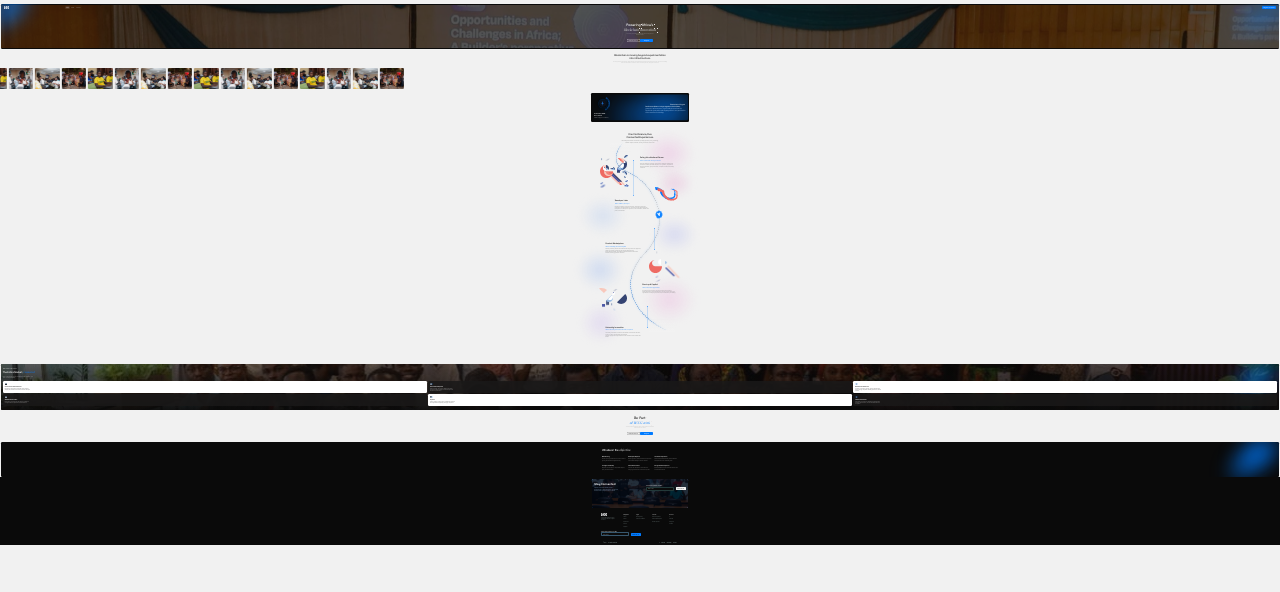
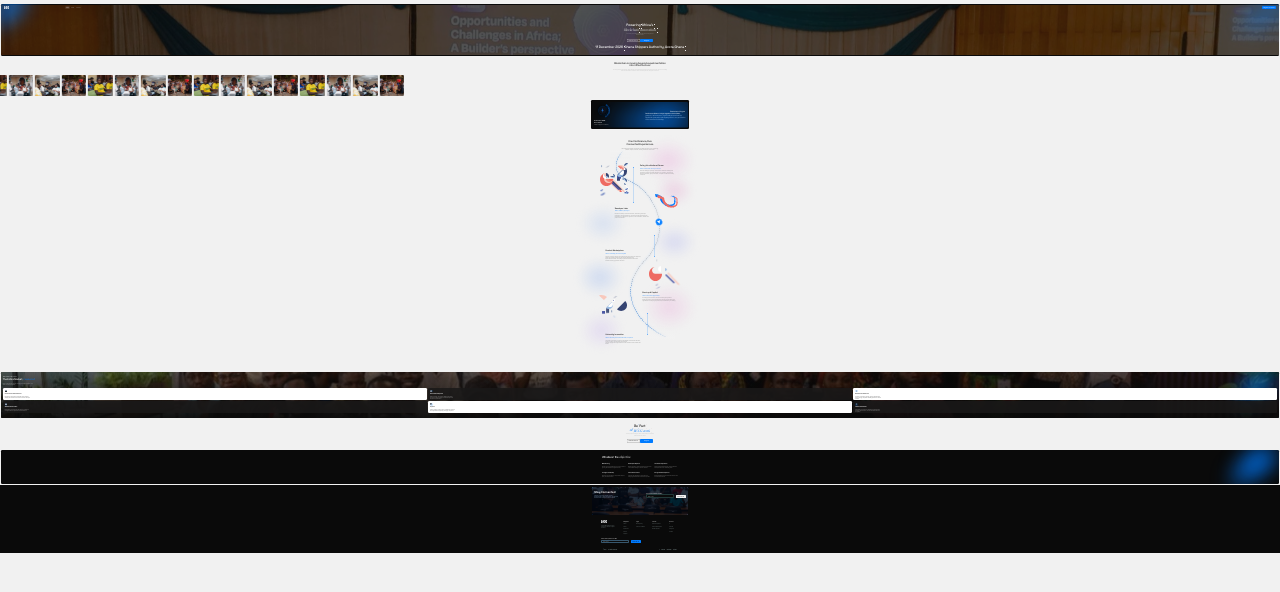
Before and after one commit to TheBuilderCircle/bcc-website-, a Next.js app: page / in a window 1280 px wide. Shown: the top 592 px of the page. Built offline with nearby package versions, Linux system fonts and the light colour scheme; a web font is replaced by a local one.

Commit message:
Add date and event information to Hero component

```diff
--- a/components/sections/home/Hero.tsx
+++ b/components/sections/home/Hero.tsx
@@ -47,6 +47,11 @@ export default function Hero() {
             Register
           </Button>
         </div>
+        <div className="flex flex-col items-center">
+            <span className="whitespace-nowrap font-space-grotesk text-hero font-medium text-white">
+              11 December 2026 <HighlightedWord tone="blue">Ghana Shippers Authority, Accra Ghana</HighlightedWord>
+            </span>
+          </div>
       </div>
     </div>
   );
```
